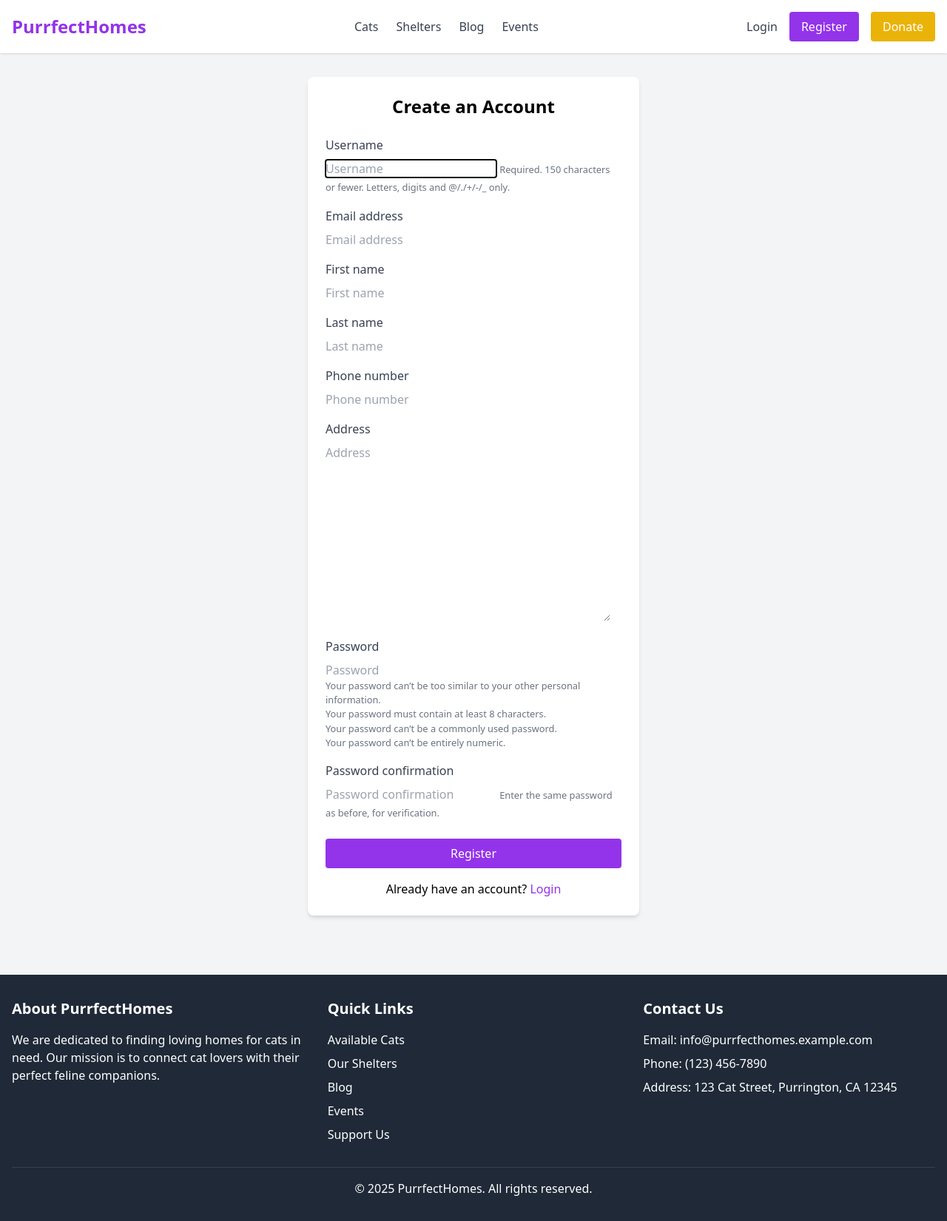
After one commit to Alle-marchio/catadoption, a Django app: page /accounts/register/ in a window 1280 px wide. The commit adds this page. Shown: the whole page at 74% size. Run offline with Django 4.2, Linux system fonts and the light colour scheme; some libraries are stand-ins or nearby versions.

Commit message:
fix error about registration in base.html

```diff
--- a/catadoption/urls.py
+++ b/catadoption/urls.py
@@ -18,10 +18,12 @@ from django.contrib import admin
 from django.urls import path, include
 from django.conf import settings
 from django.conf.urls.static import static
+from purrfect_homes.views import RegisterView
 
 urlpatterns = [
     path('admin/', admin.site.urls),
     path('accounts/', include('django.contrib.auth.urls')),
+    path('accounts/register/', RegisterView.as_view(), name='register'),
     path('', include('purrfect_homes.urls')),  # Include gli URL dell'app purrfect_homes
 ]
 
--- a/purrfect_homes/views.py
+++ b/purrfect_homes/views.py
@@ -10,6 +10,7 @@ from django.contrib import messages
 from django.db.models import Q, Count
 from django.utils.translation import gettext_lazy as _
 from django.utils import timezone
+from .forms import CustomUserCreationForm
 
 from .models import (
     Cat, CatPhoto, CustomUser, Shelter,
@@ -51,6 +52,16 @@ def home_view(request):
 
     return render(request, 'cats/home.html', context)
 
+#register view
+class RegisterView(CreateView):
+    form_class = CustomUserCreationForm
+    success_url = reverse_lazy('login')
+    template_name = 'registration/register.html'
+
+    def form_valid(self, form):
+        # Imposta automaticamente il ruolo a 'adopter' per i nuovi utenti
+        form.instance.role = 'adopter'
+        return super().form_valid(form)
 
 # Cat Views
 class CatListView(ListView):
--- a/templates/base.html
+++ b/templates/base.html
@@ -19,7 +19,7 @@
                 <a href="{% url 'post-list' %}" class="text-gray-700 hover:text-purple-600">Blog</a>
                 <a href="{% url 'event-list' %}" class="text-gray-700 hover:text-purple-600">Events</a>
             </div>
-{% comment %}
+
             <div class="flex items-center space-x-4">
                 {% if user.is_authenticated %}
                     <a href="{% url 'user-profile' %}" class="text-gray-700 hover:text-purple-600">My Profile</a>
@@ -31,7 +31,7 @@
 
                 <a href="{% url 'donation-create' %}" class="px-4 py-2 bg-yellow-500 text-white rounded hover:bg-yellow-600">Donate</a>
             </div>
-{% endcomment %}
+
         </nav>
     </header>
 
--- /dev/null
+++ b/templates/registration/register.html
@@ -0,0 +1,40 @@
+{% extends 'base.html' %}
+
+{% block title %}Register{% endblock %}
+
+{% block content %}
+<div class="container mx-auto px-4 py-8">
+    <div class="max-w-md mx-auto bg-white rounded-lg shadow-md p-6">
+        <h2 class="text-2xl font-bold mb-6 text-center">Create an Account</h2>
+
+        <form method="post">
+            {% csrf_token %}
+
+            {% for field in form %}
+            <div class="mb-4">
+                <label for="{{ field.id_for_label }}" class="block text-gray-700 font-medium mb-2">
+                    {{ field.label }}
+                </label>
+                {{ field }}
+                {% if field.help_text %}
+                <small class="text-gray-500">{{ field.help_text }}</small>
+                {% endif %}
+                {% for error in field.errors %}
+                <p class="text-red-500 text-sm mt-1">{{ error }}</p>
+                {% endfor %}
+            </div>
+            {% endfor %}
+
+            <div class="mt-6">
+                <button type="submit" class="w-full bg-purple-600 text-white py-2 px-4 rounded hover:bg-purple-700">
+                    Register
+                </button>
+            </div>
+        </form>
+
+        <div class="mt-4 text-center">
+            <p>Already have an account? <a href="{% url 'login' %}" class="text-purple-600 hover:underline">Login</a></p>
+        </div>
+    </div>
+</div>
+{% endblock %}
```
